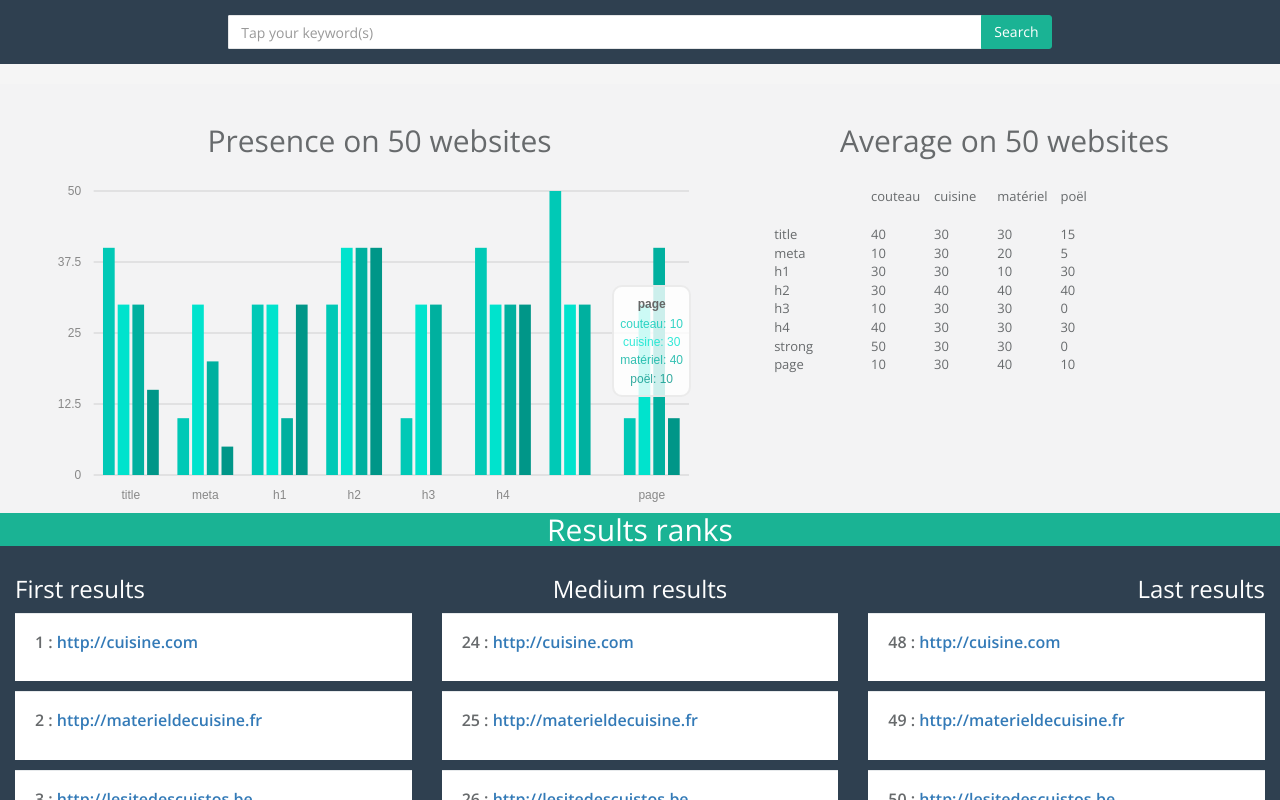
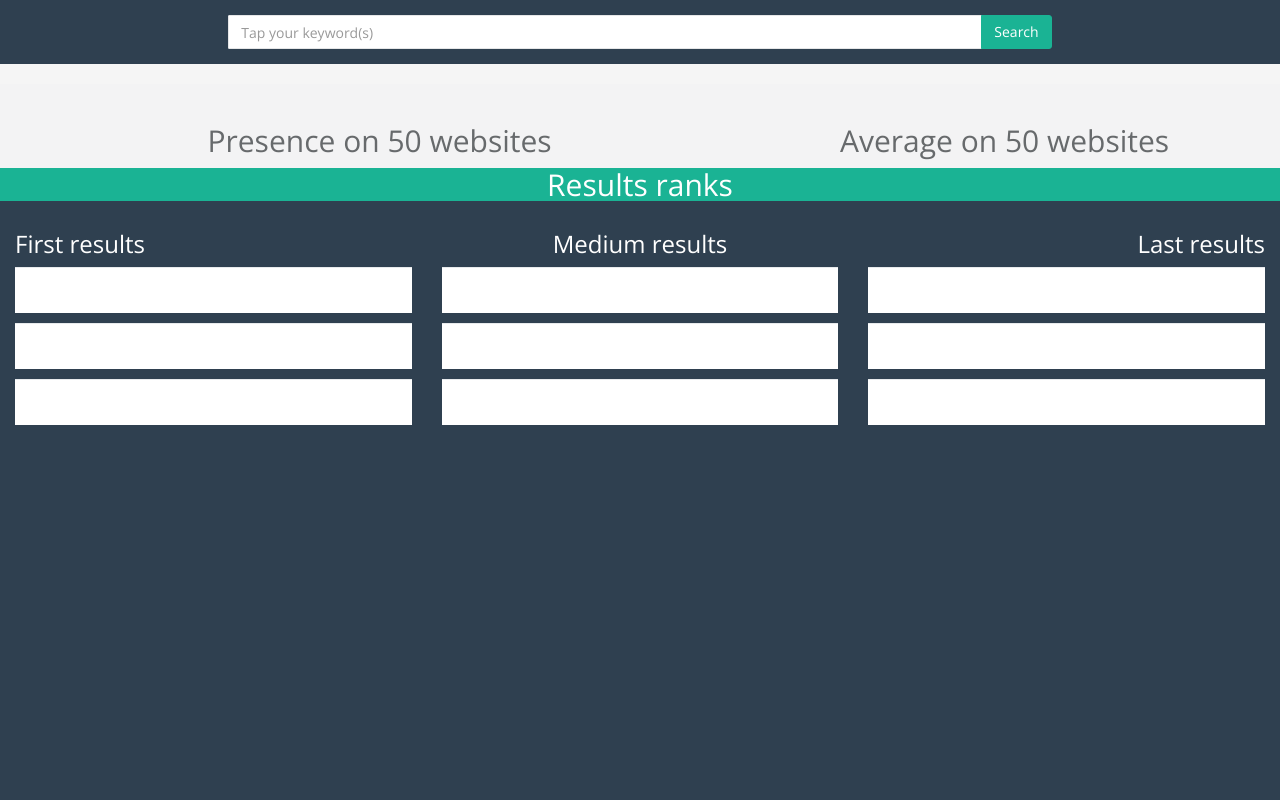
Before and after one commit to mine1408/Crowler, a PHP site: page / in a window 1280 px wide. Run offline with PHP 8.4, Linux system fonts and the light colour scheme; some libraries are stand-ins or nearby versions.

Commit message:
adding carts and datatables, not operationnal

```diff
--- a/index.php
+++ b/index.php
@@ -13,99 +13,6 @@ include("includes/classes/Result.php");
 include("includes/classes/WebSite.php");
 
 include("includes/manage.php");
-
-$keywords = [
-    new Keyword(
-        "couteau",
-        new Body(
-            30.0,   //h1
-            30.0,   //h2
-            10.0,   //h3
-            40.0,   //h4
-            50.0,   //strong
-            10.0    //page
-        ),
-        new Header(
-            40.0,   //title
-            10.0    //metadescription
-        )
-    ),
-    new Keyword(
-        "cuisine",
-        new Body(
-            30.0,   //h1
-            40.0,   //h2
-            30.0,   //h3
-            30.0,   //h4
-            30.0,   //strong
-            30.0    //page
-        ),
-        new Header(
-            30.0,   //title
-            30.0    //metadescription
-        )
-    ),
-    new Keyword(
-        "matériel",
-        new Body(
-            10.0,   //h1
-            40.0,   //h2
-            30.0,   //h3
-            30.0,   //h4
-            30.0,   //strong
-            40.0    //page
-        ),
-        new Header(
-            30.0,   //title
-            20.0    //metadescription
-        )
-    ),
-    new Keyword(
-        "poël",
-        new Body(
-            30.0,   //h1
-            40.0,   //h2
-            0.0,   //h3
-            30.0,   //h4
-            0.0,   //strong
-            10.0    //page
-        ),
-        new Header(
-            15.0,   //title
-            5.0    //metadescription
-        )
-    )
-];
-
-$websites = [
-    new Website(
-        "http://cuisine.com",   //link
-        1,                  //rank
-        $keywords           //keywords
-    ),
-    new Website(
-        "http://materieldecuisine.fr",
-        2,
-        $keywords
-    ),
-    new Website(
-        "http://lesitedescuistos.be",
-        3,
-        $keywords
-    )
-];
-
-$result = new Result(
-    $keywords,
-    $websites
-);
-
-
-
-
-$colors = getColors();
-
-$balises = getBalises();
 
 ?>
 <!DOCTYPE html>
@@ -141,34 +48,7 @@ $balises = getBalises();
 
 </head>
 <body>
-<script type="application/javascript">
-    jQuery( function ( $ ) {
-        "use strict";
-
-        Morris.Bar(
-            {
-                barColors: [<?php buildStringFromMultipleArray($colors); ?>],
-                element: "bar",
-                data: [<?php
-                    computeBarChart($balises, $keywords);
-                    $result = "";
-                    $keywordsCount = count($keywords);
-                    ?>],
-                xkey: 'y',
-                ykeys: [<?php
-                    $j = 0;
-                    while ($j < $keywordsCount) {
-                        if ($j !== 0)
-                            echo(",");
-                        echo("\"" . $j . "\"");
-                        $j++;
-                    }
-                    ?>],
-                labels: [<?php buildStringFromKeywords($keywords); ?>]
-            });
-    });
-
-
+<script >
 </script>
 <div class="sidebar-container">
     <div class="row" style="padding-top: 15px">
@@ -208,17 +88,6 @@ $balises = getBalises();
         </br>
 
         <div id="informationsFromCasper" class="row">
-            <!--<div id="spinner" align="center" style="padding-top: 10px; padding-bottom: 20px">
-                <div class="">
-                    <div class="sk-spinner sk-spinner-wave">
-                        <div class="sk-rect1"></div>
-                        <div class="sk-rect2"></div>
-                        <div class="sk-rect3"></div>
-                        <div class="sk-rect4"></div>
-                        <div class="sk-rect5"></div>
-                    </div>
-                </div>
-            </div>-->
             <div class="col-md-3"></div>
             <div class="col-md-6">
                 <div id="casperSuccess" class="alert alert-success">
@@ -255,47 +124,7 @@ $balises = getBalises();
                     <h1>Average on 50 websites</h1>
                 </div>
                 <div class="row">
-                    <div class="col-md-12" style="padding-bottom: 20px; padding-top: 20px">
-                        <div class="col-md-2"></div>
 
-                        <div class="col-md-10">
-                            <?php
-                            $countkw = count($keywords);
-                            foreach ($keywords as $keyword){
-                                ?>
-                                <?php echo  "<div class=\"col-md-2\">" . $keyword->keywordName . "</div>" ?>
-
-                                <?php
-                            }
-                            ?>
-                        </div>
-                    </div>
-
-                    <?php
-
-                    foreach ($balises as $balise){
-                        $baliseString = (string)$balise;
-
-                        ?>
-                        <div class="col-md-12">
-                            <div class="col-md-2"><?php echo $balise ?></div>
-                            <div class="col-md-10">
-                                <?php
-
-                                foreach ($keywords as $keyword) {
-                                    if (property_exists("Header", $baliseString)) {
-                                        echo "<div class=\"col-md-2\">" . $keyword->header->{$baliseString} . "</div>";
-                                    } else if (property_exists("Body", $baliseString)) {
-                                        echo "<div class=\"col-md-2\">" . $keyword->body->{$baliseString} . "</div>";
-                                    } else
-                                        continue;
-                                }
-                                ?>
-                            </div>
-                        </div>
-                        <?php
-                    }
-                    ?>
 
                 </div>
             </div>
@@ -313,40 +142,110 @@ $balises = getBalises();
 
             <div class="col-md-4">
                 <h2 style="color:white">First results</h2>
-                <?php
-                $i = 0;
-                // for each element
-                foreach ($websites as $ws) {
 
-                    ?>
-                    <script>
-                        $(document).ready(function() {
-                            $('#example<?php echo $i; ?>').DataTable( {
-                                data:[<?php constructDataSet($ws, $balises); ?>],
-                                columns: [
-                                    { title: "Keywords" },
-                                    { title: "h1" },
-                                    { title: "h2" },
-                                    { title: "h3" },
-                                    { title: "h4" },
-                                    { title: "Strong" },
-                                    { title: "Page" }
-                                ],
-                                paging: true,
-                                searching: false,
-                                lengthMenu: [3, 5, 10, 15],
-                                pageLength: 3,
-                                autoWidth: false
-                            } );
-                        } );
-                    </script>
+                <div class="ibox" style="margin-bottom: 10px">
+                    <div class="ibox-content ">
+                        <div class="row">
+                            <div class="col-md-12">
+                                <h3 id="website0"></h3>
+                                <div class=" form-inline dt-bootstrap " style="padding-top: 0px !important">
+                                    <table id="websitekeywords0" role="grid" class="display" width="100%" style="padding-top: 0px !important"></table>
+                                </div>
+                            </div>
+                        </div>
+
+                    </div>
+                </div>
+
+
+                <div class="ibox" style="margin-bottom: 10px">
+                    <div class="ibox-content ">
+                        <div class="row">
+                            <div class="col-md-12">
+                                <h3 id="website1"></a></h3>
+                                <div class=" form-inline dt-bootstrap " style="padding-top: 0px !important">
+                                    <table id="websitekeywords1" role="grid" class="display" width="100%" style="padding-top: 0px !important"></table>
+                                </div>
+                            </div>
+                        </div>
+
+                    </div>
+                </div>
+
+
+                <div class="ibox" style="margin-bottom: 10px">
+                    <div class="ibox-content ">
+                        <div class="row">
+                            <div class="col-md-12">
+                                <h3 id="website2"></h3>
+                                <div class=" form-inline dt-bootstrap " style="padding-top: 0px !important">
+                                    <table id="websitekeywords2" role="grid" class="display" width="100%" style="padding-top: 0px !important"></table>
+                                </div>
+                            </div>
+                        </div>
+
+                    </div>
+                </div>
+            </div>
+
+            <div class="col-md-4">
+                <h2 align="center" style="color:white">Medium results</h2>
+
+                <div class="ibox" style="margin-bottom: 10px">
+                    <div class="ibox-content ">
+                        <div class="row">
+                            <div class="col-md-12">
+                                <h3 id="website23"></h3>
+                                <div class=" form-inline dt-bootstrap " style="padding-top: 0px !important">
+                                    <table id="websitekeywords23" role="grid" class="display" width="100%" style="padding-top: 0px !important"></table>
+                                </div>
+                            </div>
+                        </div>
+
+                    </div>
+                </div>
+
+
+                <div class="ibox" style="margin-bottom: 10px">
+                    <div class="ibox-content ">
+                        <div class="row">
+                            <div class="col-md-12">
+                                <h3 id="website24"></a></h3>
+                                <div class=" form-inline dt-bootstrap " style="padding-top: 0px !important">
+                                    <table id="websitekeywords24" role="grid" class="display" width="100%" style="padding-top: 0px !important"></table>
+                                </div>
+                            </div>
+                        </div>
+
+                    </div>
+                </div>
+
+
+                <div class="ibox" style="margin-bottom: 10px">
+                    <div class="ibox-content ">
+                        <div class="row">
+                            <div class="col-md-12">
+                                <h3 id="website25"></h3>
+                                <div class=" form-inline dt-bootstrap " style="padding-top: 0px !important">
+                                    <table id="websitekeywords25" role="grid" class="display" width="100%" style="padding-top: 0px !important"></table>
+                                </div>
+                            </div>
+                        </div>
+
+                    </div>
+                </div>
+            </div>
+
+            <div class="col-md-4">
+                <h2 align="right" style="color:white">Last results</h2>
+
                     <div class="ibox" style="margin-bottom: 10px">
                         <div class="ibox-content ">
                             <div class="row">
                                 <div class="col-md-12">
-                                    <h3><?php echo $ws->rank ?> : <a href="<?php echo $ws->link ?>"><?php echo $ws->link ?></a></h3>
+                                    <h3 id="website47"></h3>
                                     <div class=" form-inline dt-bootstrap " style="padding-top: 0px !important">
-                                        <table id="example<?php echo $i;?>" role="grid" class="display" width="100%" style="padding-top: 0px !important"></table>
+                                        <table id="websitekeywords47" role="grid" class="display" width="100%" style="padding-top: 0px !important"></table>
                                     </div>
                                 </div>
                             </div>
@@ -354,47 +253,14 @@ $balises = getBalises();
                         </div>
                     </div>
 
-                    <?php
-                    $i++;
-                }?>
-            </div>
 
-            <div class="col-md-4">
-                <h2 align="center" style="color:white">Medium results</h2>
-                <?php
-                $i = 10;
-                // for each element
-                foreach ($websites as $ws) {
-
-                    ?>
-                    <script>
-                        $(document).ready(function() {
-                            $('#example<?php echo $i; ?>').DataTable( {
-                                data:[<?php constructDataSet($ws, $balises); ?>],
-                                columns: [
-                                    { title: "Keywords" },
-                                    { title: "h1" },
-                                    { title: "h2" },
-                                    { title: "h3" },
-                                    { title: "h4" },
-                                    { title: "Strong" },
-                                    { title: "Page" }
-                                ],
-                                paging: true,
-                                searching: false,
-                                lengthMenu: [3, 5, 10, 15],
-                                pageLength: 3,
-                                autoWidth: false
-                            } );
-                        } );
-                    </script>
                     <div class="ibox" style="margin-bottom: 10px">
                         <div class="ibox-content ">
                             <div class="row">
                                 <div class="col-md-12">
-                                    <h3><?php echo ($ws->rank + 23) ?> : <a href="<?php echo $ws->link ?>"><?php echo $ws->link ?></a></h3>
-                                    <div class=" form-inline dt-bootstrap">
-                                        <table id="example<?php echo $i;?>" role="grid" class="display" width="100%" style="padding-top: 0px !important"></table>
+                                    <h3 id="website48"></a></h3>
+                                    <div class=" form-inline dt-bootstrap " style="padding-top: 0px !important">
+                                        <table id="websitekeywords48" role="grid" class="display" width="100%" style="padding-top: 0px !important"></table>
                                     </div>
                                 </div>
                             </div>
@@ -402,47 +268,14 @@ $balises = getBalises();
                         </div>
                     </div>
 
-                    <?php
-                    $i++;
-                }?>
-            </div>
 
-            <div class="col-md-4">
-                <h2 align="right" style="color:white">Last results</h2>
-                <?php
-                $i = 20;
-                // for each element
-                foreach ($websites as $ws) {
-
-                    ?>
-                    <script>
-                        $(document).ready(function() {
-                            $('#example<?php echo $i; ?>').DataTable( {
-                                data:[<?php constructDataSet($ws, $balises); ?>],
-                                columns: [
-                                    { title: "Keywords" },
-                                    { title: "h1" },
-                                    { title: "h2" },
-                                    { title: "h3" },
-                                    { title: "h4" },
-                                    { title: "Strong" },
-                                    { title: "Page" }
-                                ],
-                                paging: true,
-                                searching: false,
-                                lengthMenu: [3, 5, 10, 15],
-                                pageLength: 3,
-                                autoWidth: false
-                            } );
-                        } );
-                    </script>
                     <div class="ibox" style="margin-bottom: 10px">
                         <div class="ibox-content ">
                             <div class="row">
                                 <div class="col-md-12">
-                                    <h3><?php echo ($ws->rank + 47)?> : <a href="<?php echo $ws->link ?>"><?php echo $ws->link ?></a></h3>
+                                    <h3 id="website49"></h3>
                                     <div class=" form-inline dt-bootstrap " style="padding-top: 0px !important">
-                                        <table id="example<?php echo $i;?>" role="grid" class="display" width="100%" style="padding-top: 0px !important"></table>
+                                        <table id="websitekeywords40" role="grid" class="display" width="100%" style="padding-top: 0px !important"></table>
                                     </div>
                                 </div>
                             </div>
@@ -450,9 +283,6 @@ $balises = getBalises();
                         </div>
                     </div>
 
-                    <?php
-                    $i++;
-                }?>
             </div>
 
         </div>
```
Also changed, not shown: js/script.js (+122 -8 lines).
